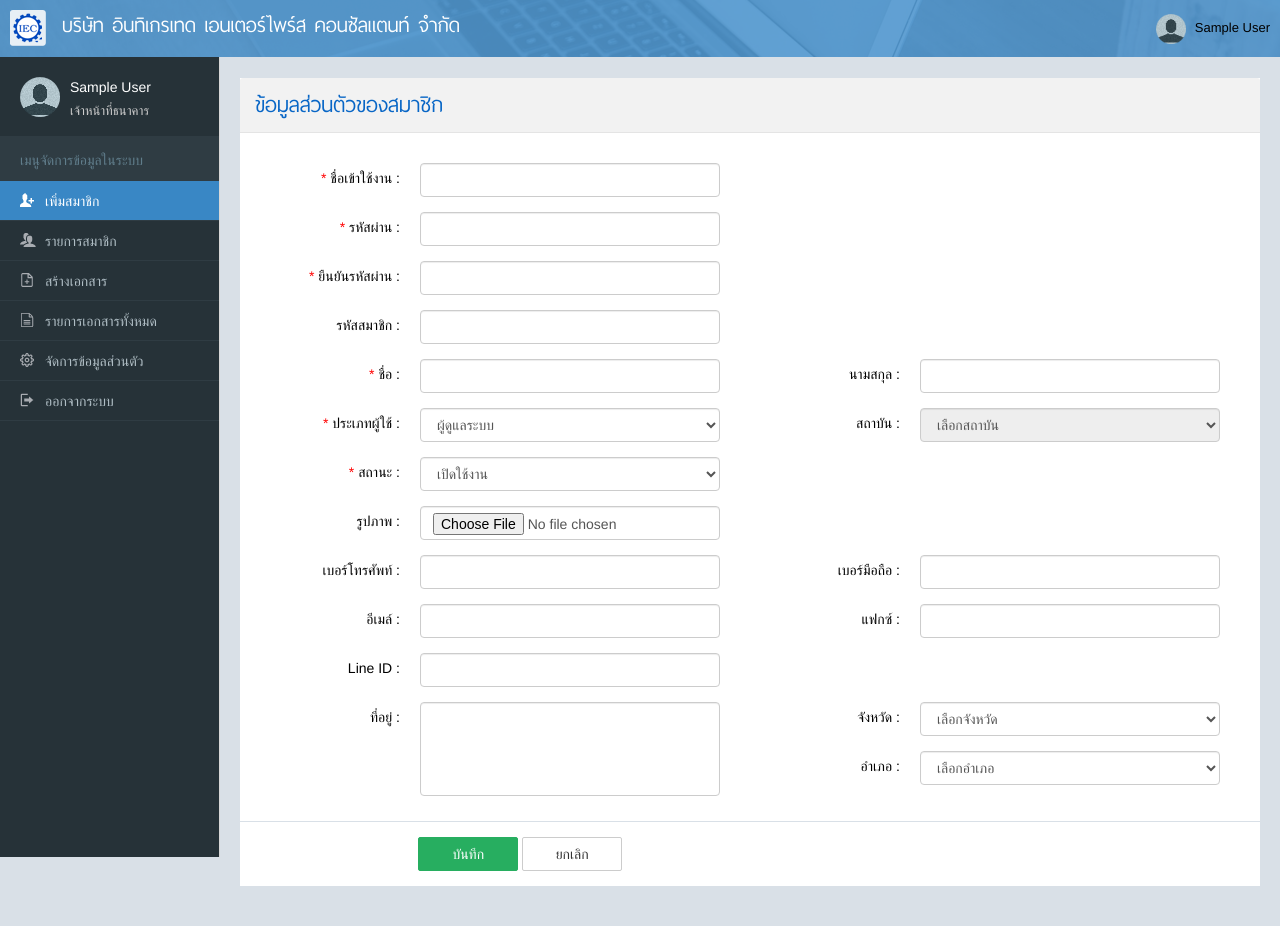
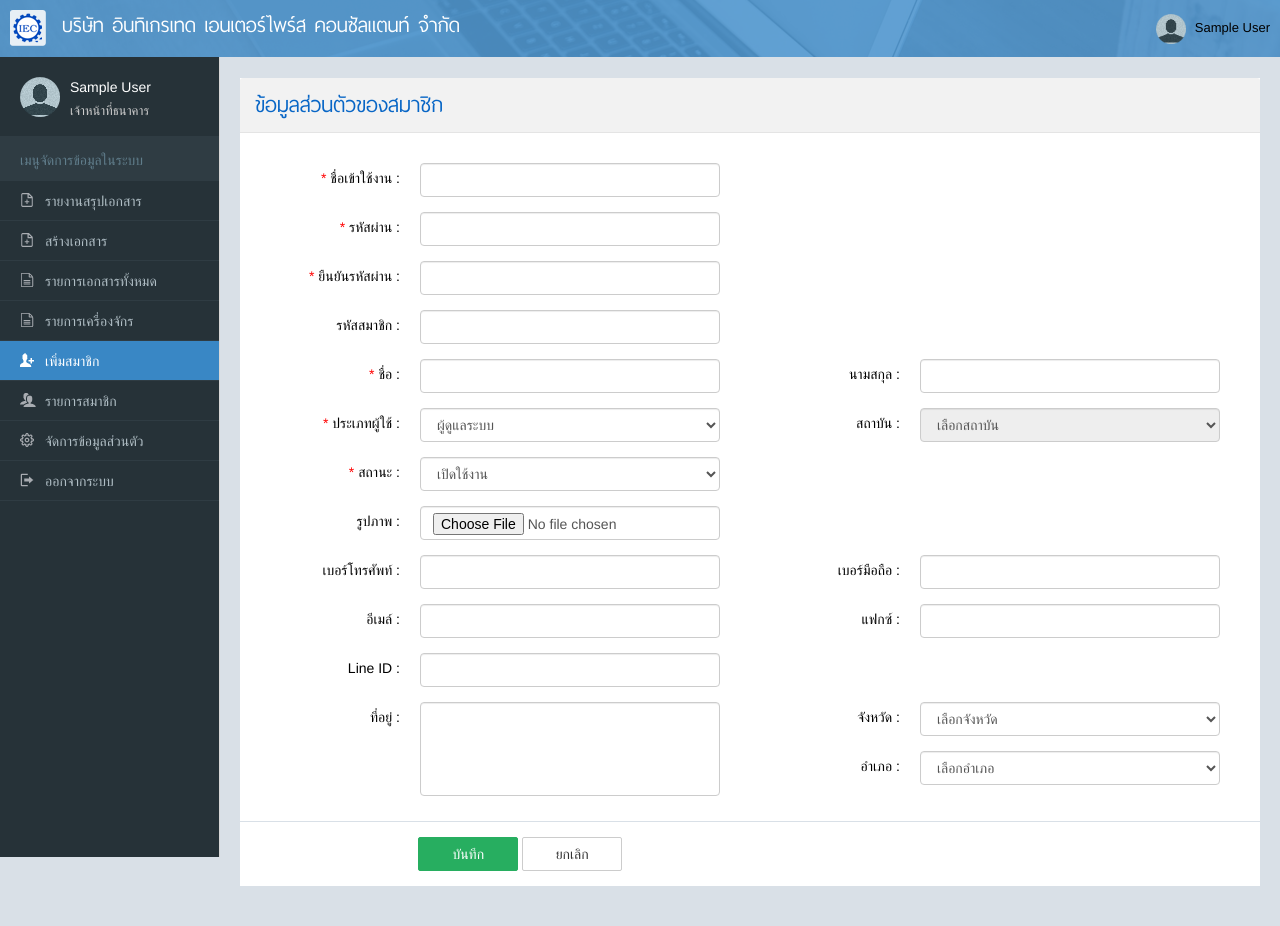
Before and after one commit to sakurayimyim/ManageDoc, a PHP site: page /?page=newMember in a window 1280 px wide. Run offline with PHP 8.4, Linux system fonts and the light colour scheme; the visitor is signed in with stand-in values (Sample User, id 1).

Commit message:
ปรับเมนูด้านซ้าย

```diff
--- a/component/leftMenu.php
+++ b/component/leftMenu.php
@@ -22,15 +22,9 @@
   <div class="menu-title">
     เมนูจัดการข้อมูลในระบบ
   </div>
-  <div class="left-menu-head pointer left-img-1 <?php if($_GET['page'] == 'newMember'){ echo "menu-left-newMem-active"; } ?>" id="NewMember">
-  <div class="menu-left-addmem"></div>
+  <div class="left-menu-head pointer left-img-3" id="Report">
     <div class="pdd-l20 m-head">
-        เพิ่มสมาชิก
-    </div>
-  </div>
-  <div class="left-menu-head pointer left-img-2" id="ListMember">
-    <div class="pdd-l20 m-head">
-        รายการสมาชิก
+        รายงานสรุปเอกสาร
     </div>
   </div>
   <div class="left-menu-head pointer left-img-3" id="NewDoc">
@@ -41,6 +35,22 @@
   <div class="left-menu-head pointer left-img-4" id="ListDoc">
     <div class="pdd-l20 m-head">
         รายการเอกสารทั้งหมด
+    </div>
+  </div>
+  <div class="left-menu-head pointer left-img-4" id="ListDoc">
+    <div class="pdd-l20 m-head">
+        รายการเครื่องจักร
+    </div>
+  </div>
+  <div class="left-menu-head pointer left-img-1 <?php if($_GET['page'] == 'newMember'){ echo "menu-left-newMem-active"; } ?>" id="NewMember">
+  <div class="menu-left-addmem"></div>
+    <div class="pdd-l20 m-head">
+        เพิ่มสมาชิก
+    </div>
+  </div>
+  <div class="left-menu-head pointer left-img-2" id="ListMember">
+    <div class="pdd-l20 m-head">
+        รายการสมาชิก
     </div>
   </div>
   <div class="left-menu-head pointer left-img-5" id="ManageProfile">
```
